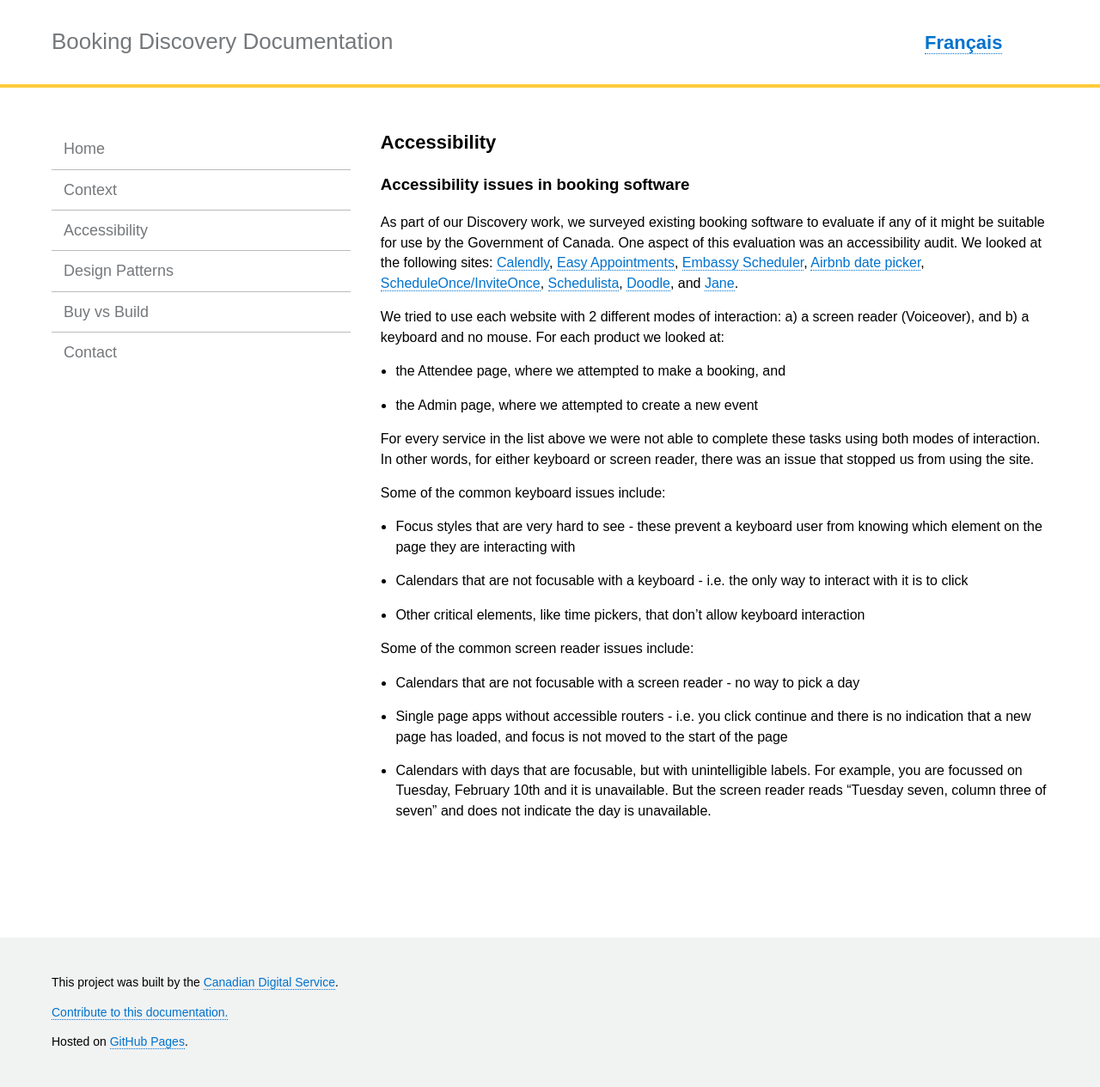
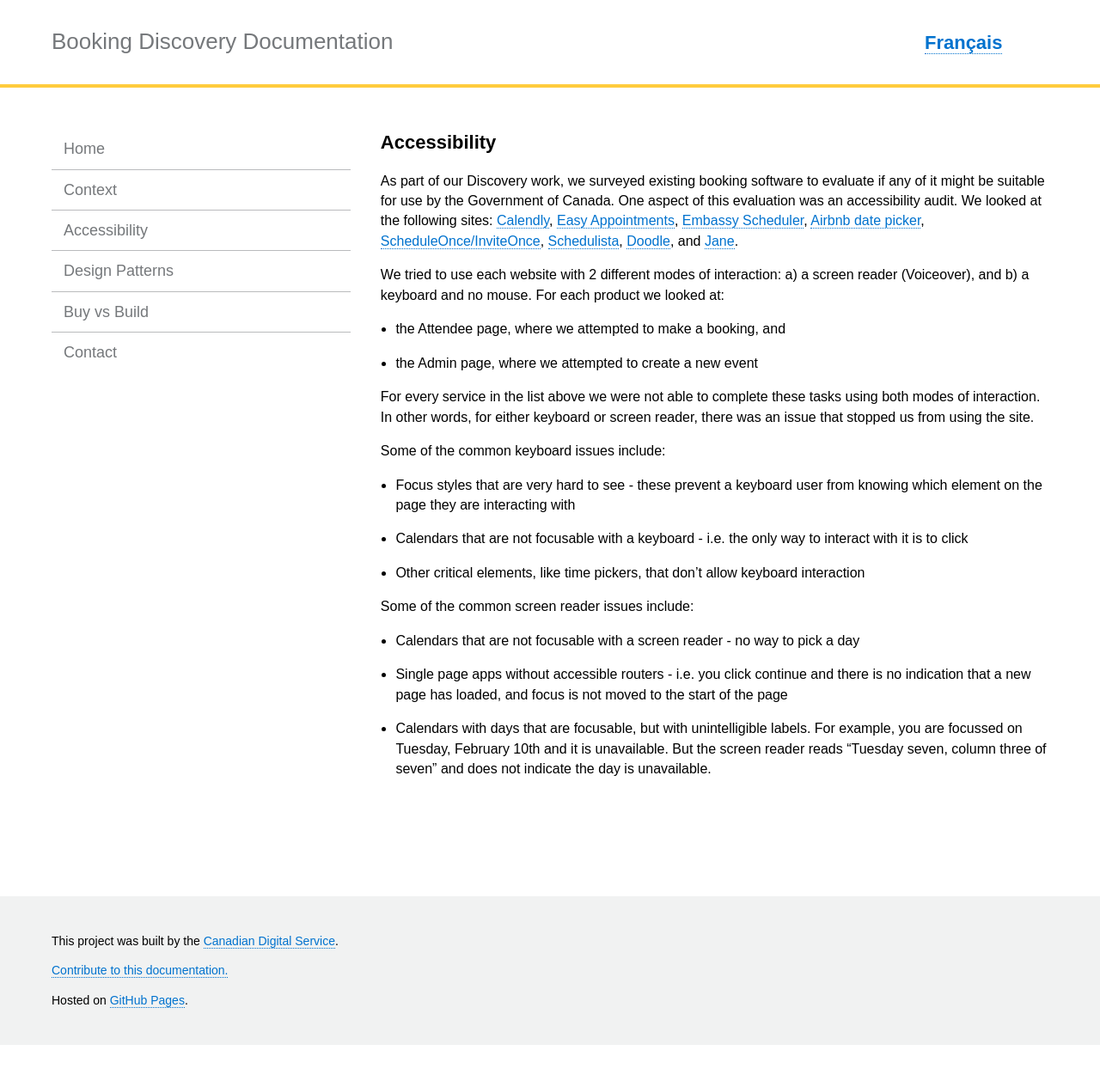
Before and after one commit to cds-snc/booking-documentation, a Jekyll site: the page built from _pages/en/accessibility.md, in a window 1280 px wide. Shown: the whole page at 86% size. Built offline with Jekyll 4.4.1, drawn with Linux system fonts in a browser that asks for light colours; after the commit the page ends 1216 px from its top, so only the background shows below that.

Commit message:
removed unneeded title

```diff
--- a/_pages/en/accessibility.md
+++ b/_pages/en/accessibility.md
@@ -5,8 +5,6 @@ lang: en
 permalink: "/accessibility/"
 trans_url: "/fr-accessibility/"
 ---
-
-### Accessibility issues in booking software
 
 As part of our Discovery work, we surveyed existing booking software to evaluate if any of it might be suitable for use by the Government of Canada. One aspect of this evaluation was an accessibility audit. We looked at the following sites: [Calendly](https://calendly.com/), [Easy Appointments](https://demo.easyappointments.org/), [Embassy Scheduler](http://cts-ca.anzus.solutions/infoschedule?customer=embassyca&wf=appointments&action=schedule&locationId=LDN), [Airbnb date picker](https://www.airbnb.ca/), [ScheduleOnce/InviteOnce](https://www.oncehub.com/), [Schedulista](https://www.schedulista.com/), [Doodle](https://doodle.com/), and [Jane](https://jane.app/).
 
```
